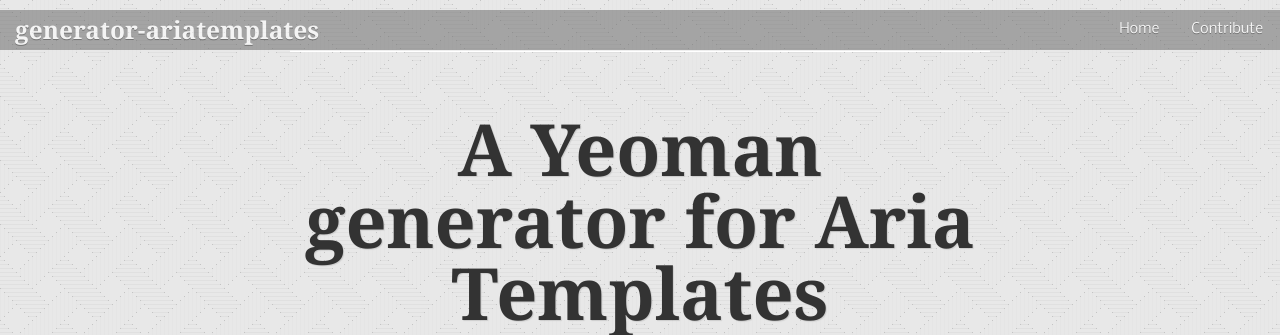
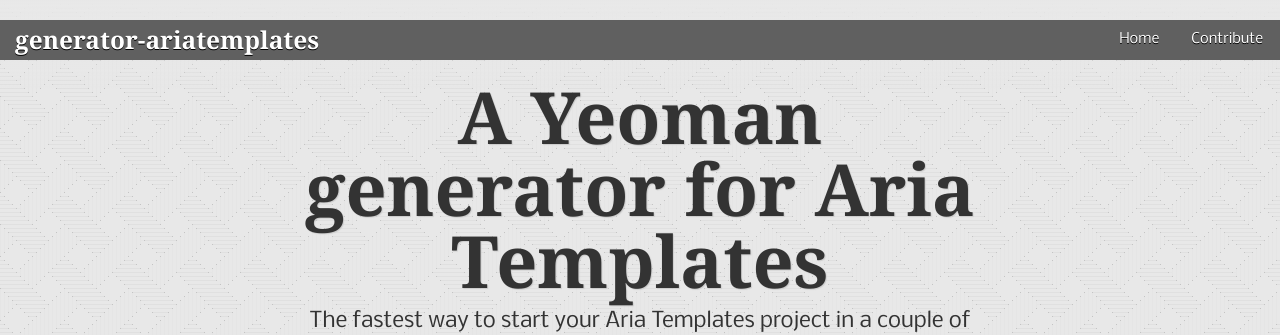
Before and after one commit to ariatemplates/generator-ariatemplates, a plain HTML site: page index.html in a window 1280 px wide. Shown: the top 335 px of the page. Drawn offline with Linux system fonts and the light colour scheme; a web font is replaced by a local one.

Commit message:
adding fade out and fixing small css issue

```diff
--- a/index.html
+++ b/index.html
@@ -37,8 +37,8 @@
 
     <div class="container-narrow">
 
-
-        <div class="navbar navbar-fixed-top">
+      <div class="fadeout"></div>
+      <div class="navbar navbar-fixed-top small-spacer">
         <div class="masthead">
           <ul class="nav nav-pills pull-right">
             <li><a href="#">Home</a></li>
@@ -47,10 +47,6 @@
           <h3 class="muted">generator-ariatemplates</h3>
         </div>
       </div>
-
-
-
-      <hr>
 
       <div class="jumbotron">
         <h1>A Yeoman generator for Aria Templates</h1>
@@ -100,7 +96,7 @@
             <dt><code>--help</code></dt>
             <dd>well, to display the integrated help</dd>
           </dl>
-          <p>You can even call just a subgenerator in order to create only a specific subset of files. For more info please have a look to the section <a href="#subgenerators">SubGeneretors</a>.</p>
+          <p>You can even call just a subgenerator in order to create only a specific subset of files. For more info please have a look to the section <strong>SubGeneretor Mode</strong>.</p>
         </div>
       </div>
 
--- a/stylesheets/custom.css
+++ b/stylesheets/custom.css
@@ -53,6 +53,10 @@
     margin-top: 20px;
 }
 
+.small-spacer {
+    margin-top: 10px;
+}
+
 .dl-custom dt{
     width:350px;
     white-space: normal;
@@ -72,5 +76,21 @@
 
 .masthead {
     background-color: #606060;
-    opacity: 0.5;
 }
+
+.fadeout {
+    z-index: 50;
+    position: fixed;
+    left: 0;
+    top: 0;
+    right: 0;
+    height: 90px;
+    background: -webkit-gradient(linear, left top, left bottom, from(rgba(232, 232, 232, 255)), to(rgba(255, 255, 255, 0)));
+    background: -moz-linear-gradient(top, rgba(232, 232, 232, 255), rgba(255, 255, 255, 0));
+}
+
+@media (max-width: 979px) {
+    .fadeout {
+        height: 0px;
+    }
+}
```
Lines whose indentation alone changed are shown as unchanged.
